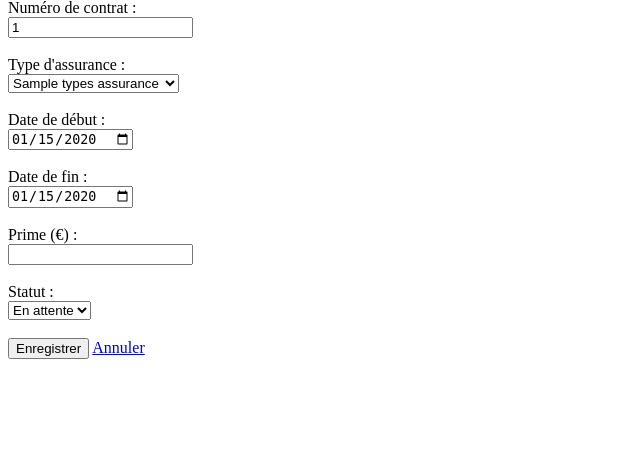
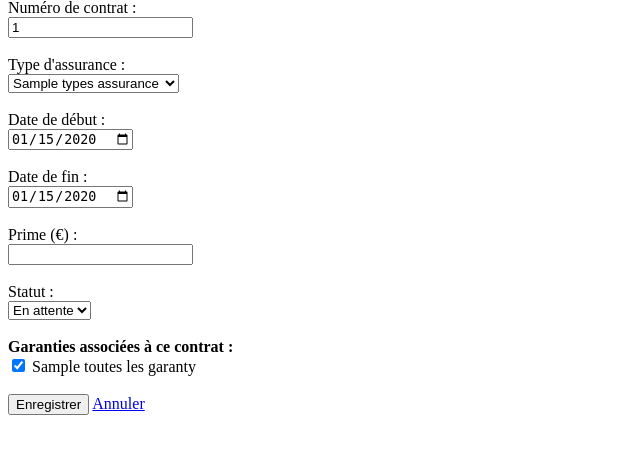
Before and after one commit to matlhieu/Assurance_Gros_Pepin, a Java web app: template src/main/webapp/WEB-INF/views/admin/contrats/form.jsp in a window 1280 px wide. Shown: the part 81-535 px from the top of the page, without its empty margins (0-640 px from the left). Run offline with Tomcat 11, a stand-in JSP engine, Linux system fonts and the light colour scheme; the template is opened without the code that fills it: most values are stand-ins (such as "Sample title", 1, 10 or a date in 2020).

Commit message:
modification de detail

```diff
--- a/src/main/webapp/WEB-INF/views/admin/contrats/form.jsp
+++ b/src/main/webapp/WEB-INF/views/admin/contrats/form.jsp
@@ -65,6 +65,22 @@
         </div>
         <br>
 
+        <!-- BLOC DES GARANTIES À AJOUTER ICI -->
+        <div>
+            <label><strong>Garanties associées à ce contrat :</strong></label><br>
+            <c:forEach var="g" items="${toutesLesGaranties}">
+                <input type="checkbox" name="garanties" value="${g.idGarantie}"
+                    <c:if test="${not empty contrat.garanties}">
+                        <c:forEach var="garantieContrat" items="${contrat.garanties}">
+                            <c:if test="${garantieContrat.idGarantie == g.idGarantie}">checked</c:if>
+                        </c:forEach>
+                    </c:if>
+                > ${g.nom} <br>
+            </c:forEach>
+        </div>
+        <br>
+        <!-- FIN DU BLOC DES GARANTIES -->
+
         <div>
             <button type="submit">Enregistrer</button>
             <a href="${pageContext.request.contextPath}/admin/contrats?action=list">Annuler</a>
```
Also changed, not shown: src/main/java/fr/grouped/projet_assurance/servlet/admin/ContratServlet.java (+24 -2 lines).
